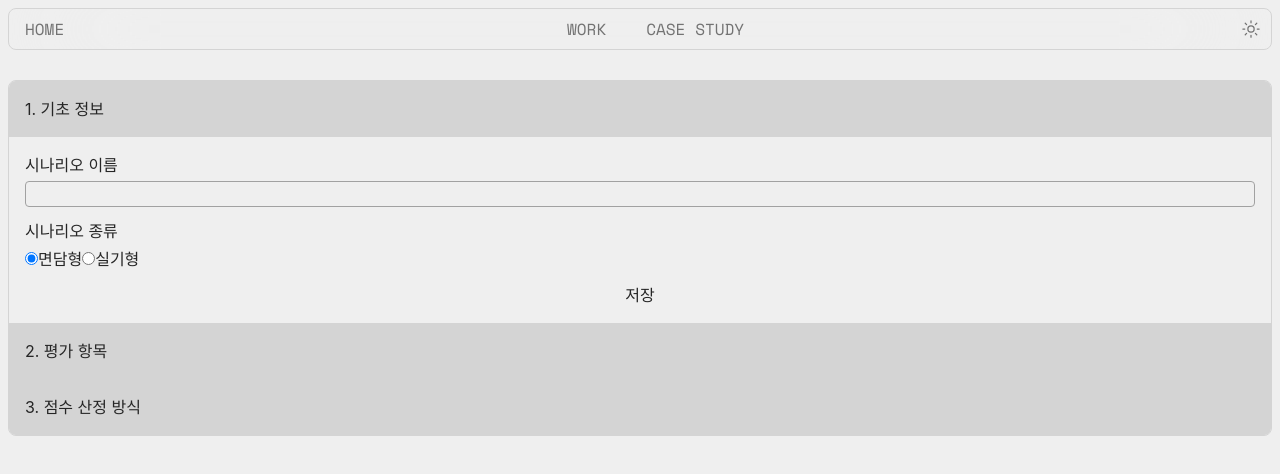
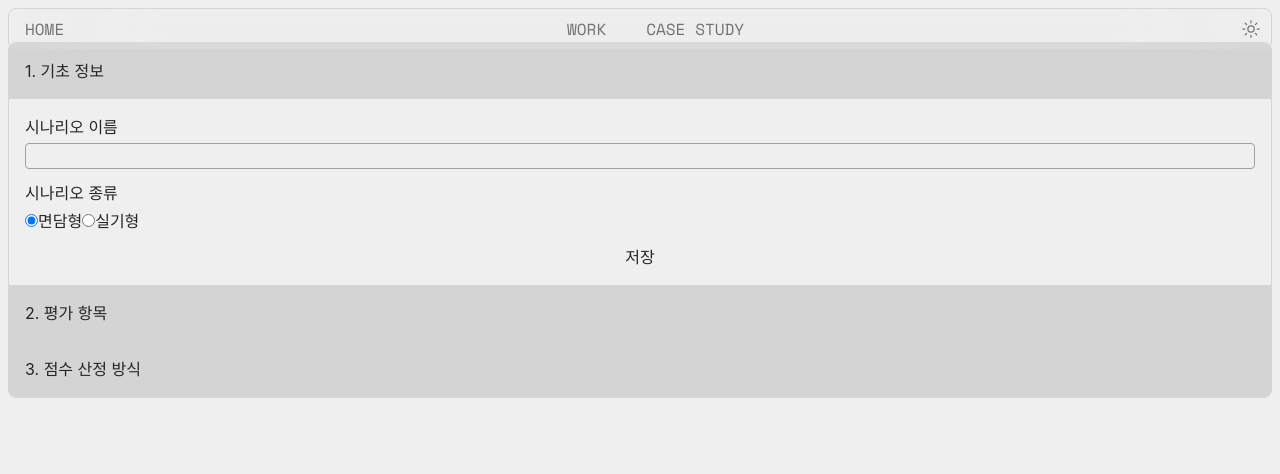
Before and after one commit to Jar0511/portfolio, a React app: page /work/form in a window 1280 px wide. Shown: the top 474 px of the page. Built offline with nearby package versions, Linux system fonts and the light colour scheme; the HTML template or start-up script is replaced by a standard one; a web font is replaced by a local one.

Commit message:
헤더는 absolute가 아니라 sticky여야 함

```diff
--- a/src/pages/layout.tsx
+++ b/src/pages/layout.tsx
@@ -54,8 +54,8 @@ export const Layout = () => {
   }, [dark]);
 
   return (
-    <div className={` bg-background w-screen min-h-screen relative pt-20 px-2`}>
-      <aside className="absolute z-50 w-[calc(100%-1rem)] top-2 left-2 rounded-lg border border-neutral-300 dark:border-neutral-700 text-neutral-500 dark:text-neutral-400 font-space-mono backdrop-blur-3xl overflow-clip">
+    <div className="bg-background w-screen min-h-screen relative px-2">
+      <aside className="sticky z-50 w-full top-2 left-2 rounded-lg border border-neutral-300 dark:border-neutral-700 text-neutral-500 dark:text-neutral-400 font-space-mono backdrop-blur-3xl overflow-clip">
         <nav className="flex justify-between items-center">
           <h1>
             <button
```
